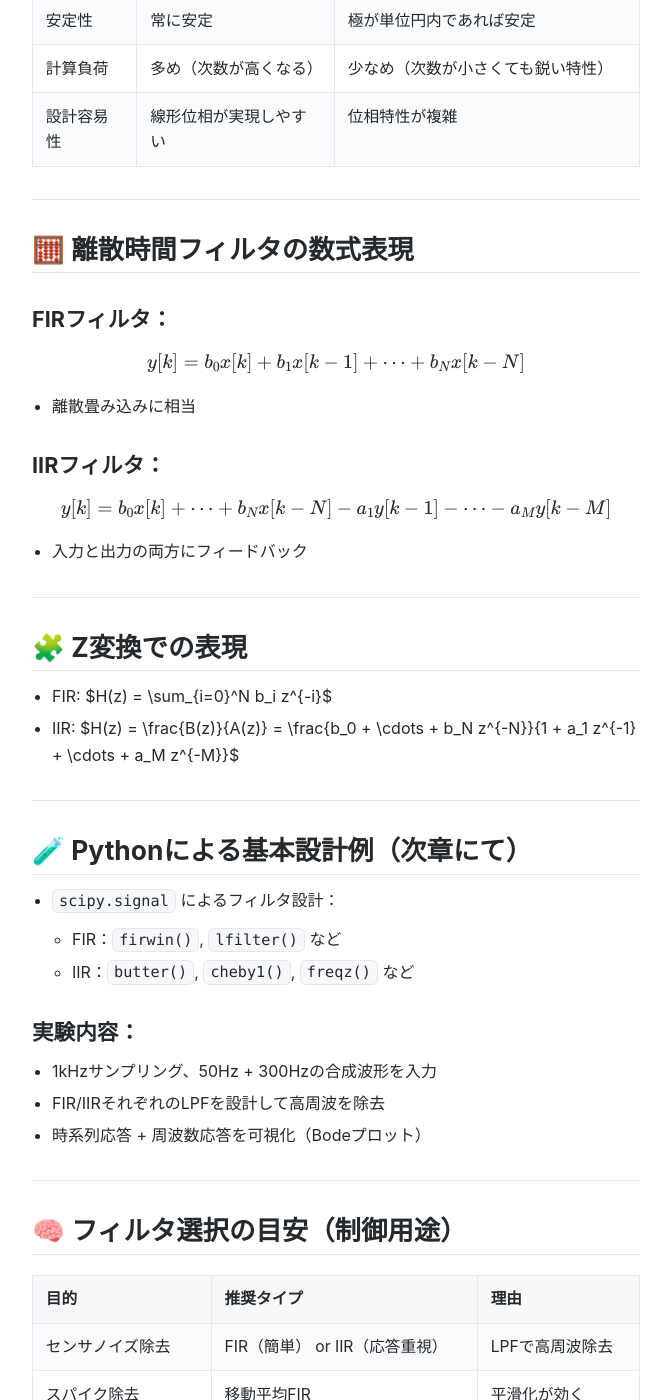
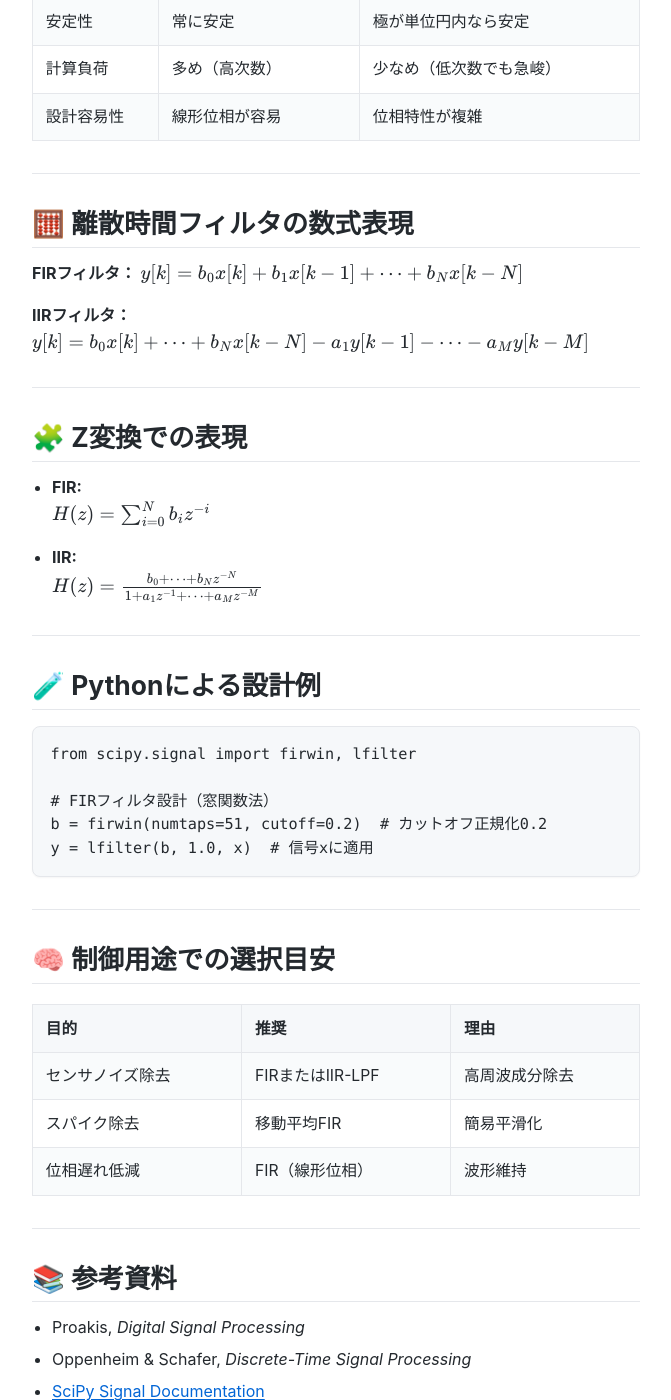
Before and after one commit to Samizo-AITL/EduController, a Jekyll site: the page built from part04_digital/theory/04_fir_iir_filter.md, in a window 1280 px wide and 1400 px high, scrolled down 821 px. Shown: the whole window, without its empty margins (304-975 px from the left). Built offline with Jekyll 4.4.1, drawn with Linux system fonts in a browser that asks for light colours; some of the changed text lies outside the part shown.

Commit message:
Update 04_fir_iir_filter.md

````diff
--- a/part04_digital/theory/04_fir_iir_filter.md
+++ b/part04_digital/theory/04_fir_iir_filter.md
@@ -8,84 +8,83 @@
 
 # 📡 04. FIR/IIR フィルタ設計と応答特性（Digital Filters: FIR & IIR）
 
-> ℹ️ **Webで数式が正しく表示されない場合はこちら** → [GitHub版を見る](https://github.com/Samizo-AITL/EduController/blob/main/part04_digital/theory/04_fir_iir_filter.md)
+> ℹ️ **Webで数式が正しく表示されない場合 / If equations don't render:** [GitHub版はこちら](https://github.com/Samizo-AITL/EduController/blob/main/part04_digital/theory/04_fir_iir_filter.md)
 
 ---
 
 ディジタル信号処理の中心的技術である **FIR/IIRフィルタ**は、
-制御系でも**ノイズ除去**や**信号平滑化**、**前処理**などに広く応用されます。
+制御系でも **ノイズ除去** や **信号平滑化**、**前処理** などに広く応用されます。
 
 ---
 
 ## 🎯 学習目標
 
-- FIR（有限インパルス応答）と IIR（無限インパルス応答）の違いを理解する
-- 離散時間でのフィルタの構造と数式表現を学ぶ
-- Pythonで基本的なFIR/IIRを設計・可視化できる
-- 雑音除去・周波数帯域制限の実用例を体験する
+- **FIR（有限インパルス応答）** と **IIR（無限インパルス応答）** の違いを理解する
+- 離散時間でのフィルタ構造と数式表現を習得
+- PythonでFIR/IIRを設計・可視化できる
+- 雑音除去や帯域制限の実例を体験する
 
 ---
 
-## 🔁 FIR vs IIR フィルタの構造比較
+## 🔁 FIR vs IIR フィルタの比較
 
-| 項目        | FIRフィルタ                 | IIRフィルタ                        |
-|-------------|-----------------------------|------------------------------------|
-| 応答        | 有限インパルス応答         | 無限インパルス応答                 |
-| 構造        | 遅延と加算のみ             | 遅延・加算に加えてフィードバックあり |
-| 安定性      | 常に安定                    | 極が単位円内であれば安定          |
-| 計算負荷    | 多め（次数が高くなる）     | 少なめ（次数が小さくても鋭い特性）|
-| 設計容易性  | 線形位相が実現しやすい     | 位相特性が複雑                     |
+| 項目        | FIRフィルタ | IIRフィルタ |
+|-------------|-------------|-------------|
+| 応答        | 有限インパルス応答 | 無限インパルス応答 |
+| 構造        | 遅延と加算のみ | 遅延・加算 + フィードバック |
+| 安定性      | 常に安定 | 極が単位円内なら安定 |
+| 計算負荷    | 多め（高次数） | 少なめ（低次数でも急峻） |
+| 設計容易性  | 線形位相が容易 | 位相特性が複雑 |
 
 ---
 
 ## 🧮 離散時間フィルタの数式表現
 
-### FIRフィルタ：
-
+**FIRフィルタ：**
 $$
-y[k] = b_0 x[k] + b_1 x[k-1] + \cdots + b_N x[k-N]
+y[k] = b_0 x[k] + b_1 x[k-1] + \dots + b_N x[k-N]
 $$
 
-- 離散畳み込みに相当
-
-### IIRフィルタ：
-
+**IIRフィルタ：**
 $$
-y[k] = b_0 x[k] + \cdots + b_N x[k-N] - a_1 y[k-1] - \cdots - a_M y[k-M]
+y[k] = b_0 x[k] + \dots + b_N x[k-N] - a_1 y[k-1] - \dots - a_M y[k-M]
 $$
-
-- 入力と出力の両方にフィードバック
 
 ---
 
 ## 🧩 Z変換での表現
 
-- FIR: $H(z) = \sum_{i=0}^N b_i z^{-i}$
-- IIR: $H(z) = \frac{B(z)}{A(z)} = \frac{b_0 + \cdots + b_N z^{-N}}{1 + a_1 z^{-1} + \cdots + a_M z^{-M}}$
+- **FIR:**
+  $$
+  H(z) = \sum_{i=0}^N b_i z^{-i}
+  $$
+
+- **IIR:**
+  $$
+  H(z) = \frac{b_0 + \dots + b_N z^{-N}}{1 + a_1 z^{-1} + \dots + a_M z^{-M}}
+  $$
 
 ---
 
-## 🧪 Pythonによる基本設計例（次章にて）
+## 🧪 Pythonによる設計例
 
-- `scipy.signal` によるフィルタ設計：
-  - FIR：`firwin()`, `lfilter()` など
-  - IIR：`butter()`, `cheby1()`, `freqz()` など
+```python
+from scipy.signal import firwin, lfilter
 
-### 実験内容：
-
-- 1kHzサンプリング、50Hz + 300Hzの合成波形を入力
-- FIR/IIRそれぞれのLPFを設計して高周波を除去
-- 時系列応答 + 周波数応答を可視化（Bodeプロット）
+# FIRフィルタ設計（窓関数法）
+b = firwin(numtaps=51, cutoff=0.2)  # カットオフ正規化0.2
+y = lfilter(b, 1.0, x)  # 信号xに適用
+```
 
 ---
 
-## 🧠 フィルタ選択の目安（制御用途）
+## 🧠 制御用途での選択目安
 
-| 目的            | 推奨タイプ     | 理由                           |
-|------------------|----------------|--------------------------------|
-| センサノイズ除去 | FIR（簡単） or IIR（応答重視） | LPFで高周波除去 |
-| スパイク除去     | 移動平均FIR    | 平滑化が効く                    |
-| 位相遅れを避けたい| FIR（線形位相）| 音響・通信系など                |
+| 目的 | 推奨 | 理由 |
+|------|------|------|
+| センサノイズ除去 | FIRまたはIIR-LPF | 高周波成分除去 |
+| スパイク除去 | 移動平均FIR | 簡易平滑化 |
+| 位相遅れ低減 | FIR（線形位相） | 波形維持 |
 
 ---
 
@@ -93,6 +92,14 @@
 
 - Proakis, *Digital Signal Processing*
 - Oppenheim & Schafer, *Discrete-Time Signal Processing*
-- Scipy documentation: [scipy.signal](https://docs.scipy.org/doc/scipy/reference/signal.html)
+- [SciPy Signal Documentation](https://docs.scipy.org/doc/scipy/reference/signal.html)
 
 ---
+
+**⬅️ [前節 / Previous](https://samizo-aitl.github.io/EduController/part04_digital/theory/03_digital_pid.html)**
+離散PID制御の設計と実装方法を解説。
+
+**➡️➡️ [次節 / Next](https://samizo-aitl.github.io/EduController/part04_digital/theory/05_fft_analysis.html)**
+FFTによる周波数解析とノイズ除去を学習。
+
+**🏠 [Part 04 トップ / Back to Part 04 Top](https://samizo-aitl.github.io/EduController/part04_digital/)**
````
